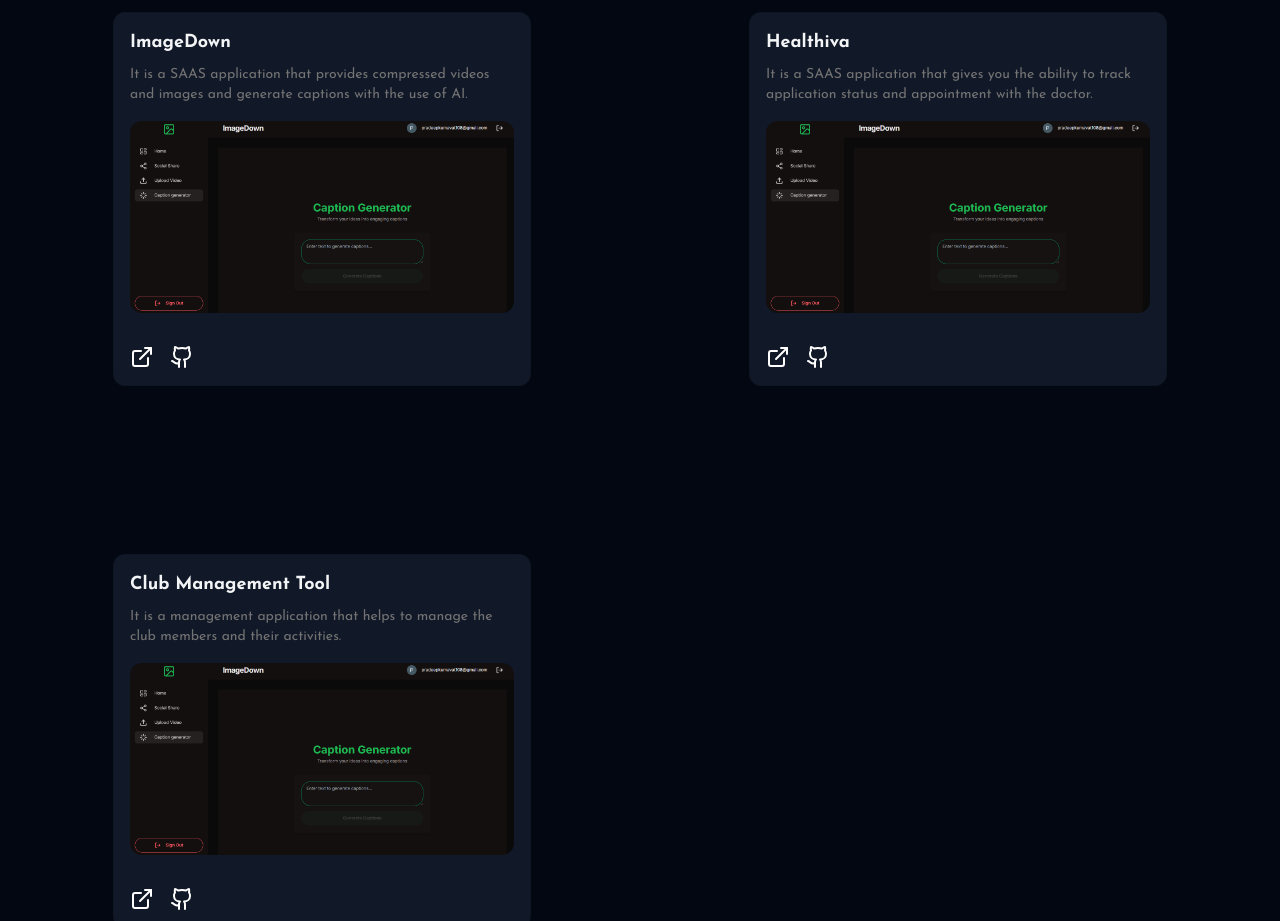
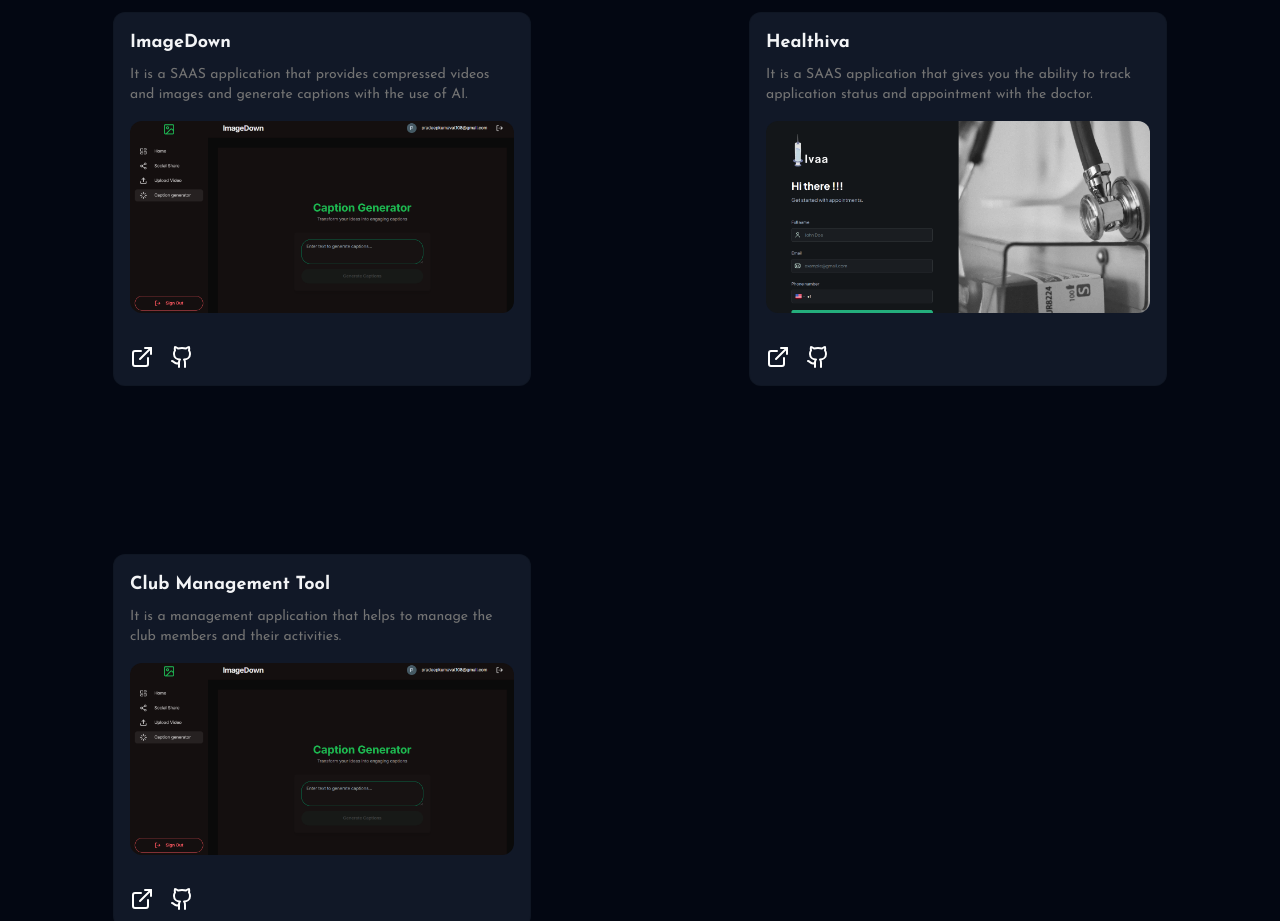
Before and after one commit to pradeep-kumavat/portfolio-me, a Next.js app: page /projects in a window 1280 px wide. Shown: the part 900-1821 px from the top of the page. Built offline with nearby package versions, Linux system fonts and the light colour scheme.

Commit message:
updated projects section

```diff
--- a/src/constants/data.ts
+++ b/src/constants/data.ts
@@ -72,7 +72,7 @@
   {
     title: "Healthiva",
     description: "It is a SAAS application that gives you the ability to track application status and appointment with the doctor.",
-    image: "/images/work-3.png",
+    image: "/images/work-4.png",
     liveLink: "https://github.com/pradeep-kumavat/Healthivaa",
     githubLink: "https://github.com/pradeep-kumavat/Healthivaa"
   },
```
Also changed, not shown: public/images/work-4.png (added).
